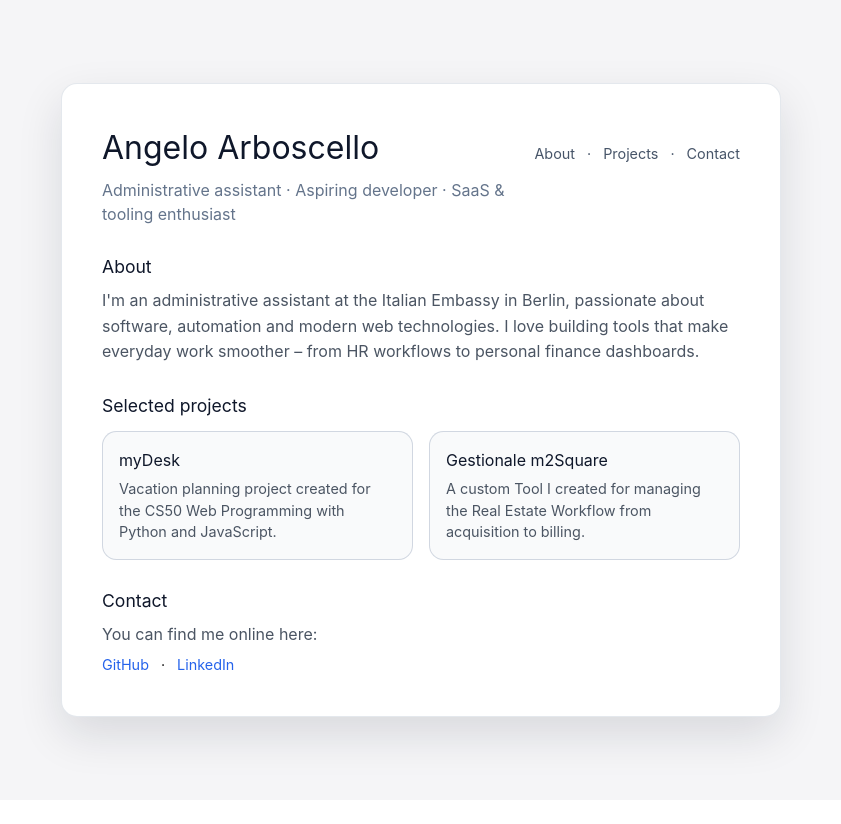
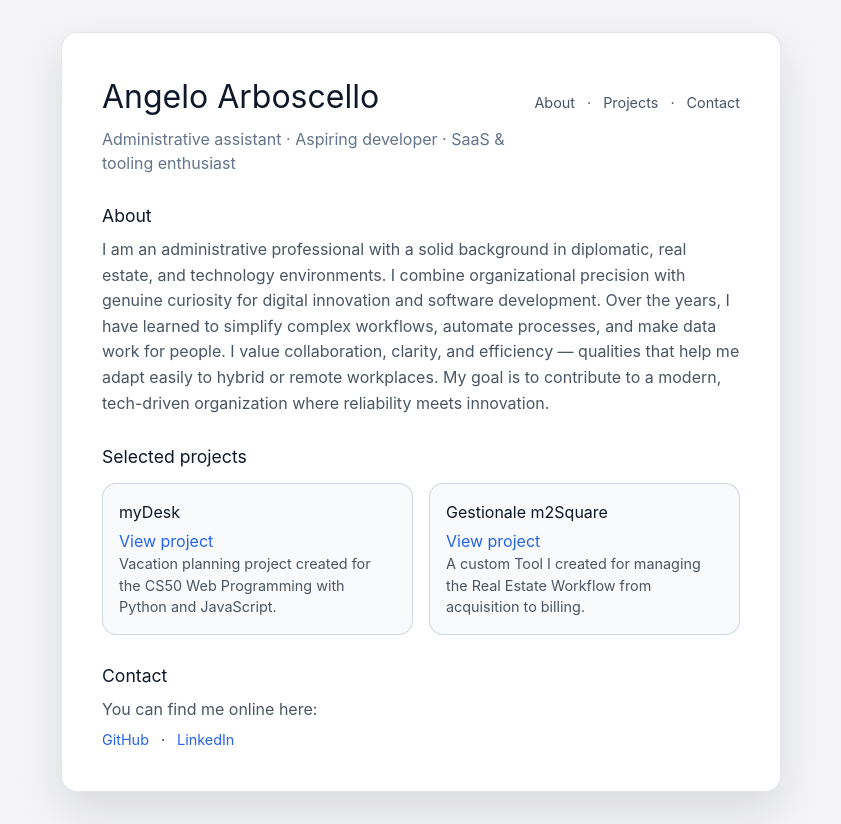
Before and after one commit to derblaueengel2003/arboscello-next, a Next.js app: page / in a window 1280 px wide. Shown: the whole page, without its empty margins (219-1060 px from the left). Before the commit the page ends 800 px from the top, so only its background shows below. Built offline with nearby package versions, Linux system fonts and the light colour scheme.

Commit message:
Separating CSS from Components

```diff
--- a/src/app/page.js
+++ b/src/app/page.js
@@ -101,10 +101,15 @@ export default function Home() {
               lineHeight: 1.6,
             }}
           >
-            I&apos;m an administrative assistant at the Italian Embassy in
-            Berlin, passionate about software, automation and modern web
-            technologies. I love building tools that make everyday work smoother
-            – from HR workflows to personal finance dashboards.
+            I am an administrative professional with a solid background in
+            diplomatic, real estate, and technology environments. I combine
+            organizational precision with genuine curiosity for digital
+            innovation and software development. Over the years, I have learned
+            to simplify complex workflows, automate processes, and make data
+            work for people. I value collaboration, clarity, and efficiency —
+            qualities that help me adapt easily to hybrid or remote workplaces.
+            My goal is to contribute to a modern, tech-driven organization where
+            reliability meets innovation.
           </p>
         </section>
 
@@ -145,6 +150,14 @@ export default function Home() {
               >
                 myDesk
               </h3>
+              <a
+                href='https://github.com/derblaueengel2003/capstone/'
+                target='_blank'
+                rel='noreferrer'
+                style={{ color: '#2563eb', textDecoration: 'none' }}
+              >
+                View project
+              </a>
               <p
                 style={{
                   margin: 0,
@@ -176,6 +189,14 @@ export default function Home() {
               >
                 Gestionale m2Square
               </h3>
+              <a
+                href='https://github.com/derblaueengel2003/gestionale-electron'
+                target='_blank'
+                rel='noreferrer'
+                style={{ color: '#2563eb', textDecoration: 'none' }}
+              >
+                View project
+              </a>
               <p
                 style={{
                   margin: 0,
```
